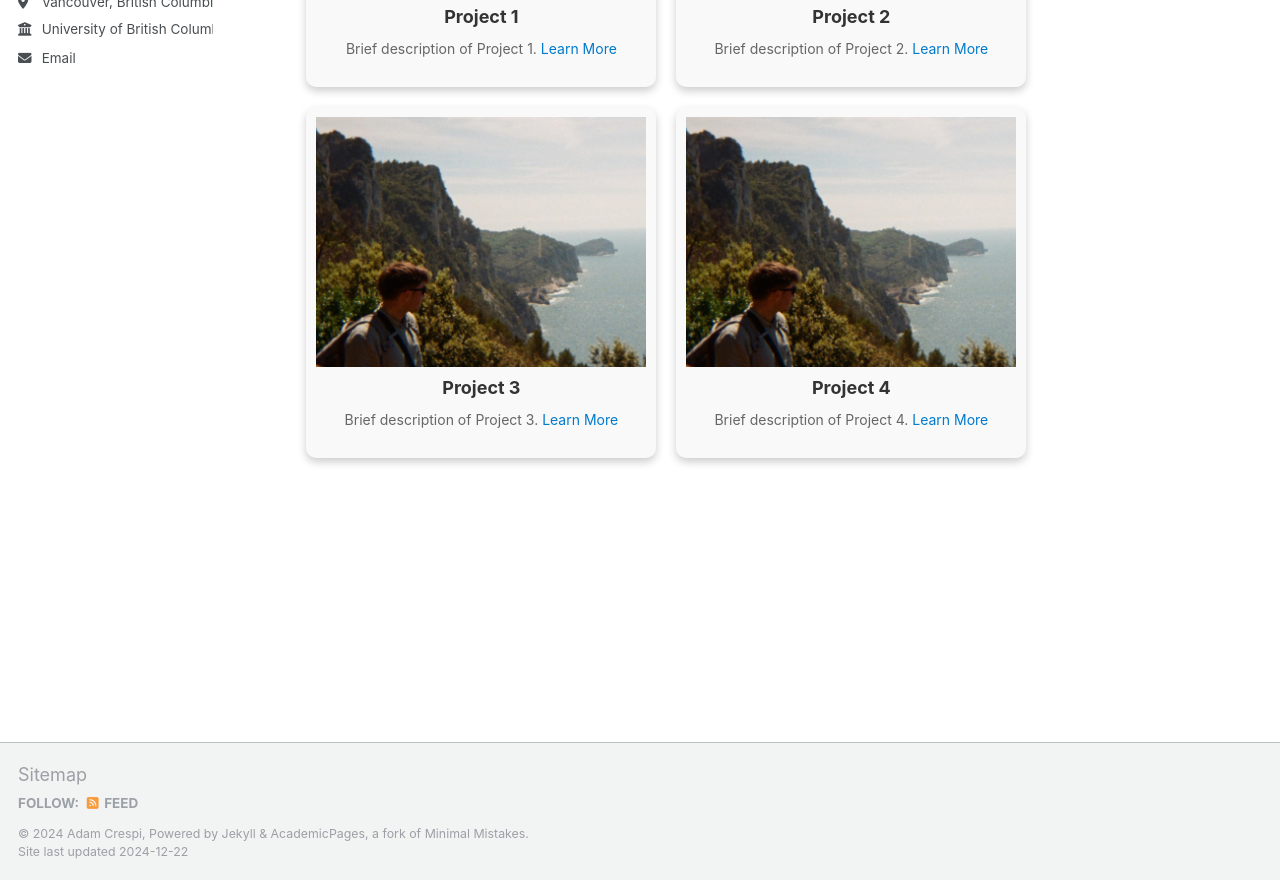
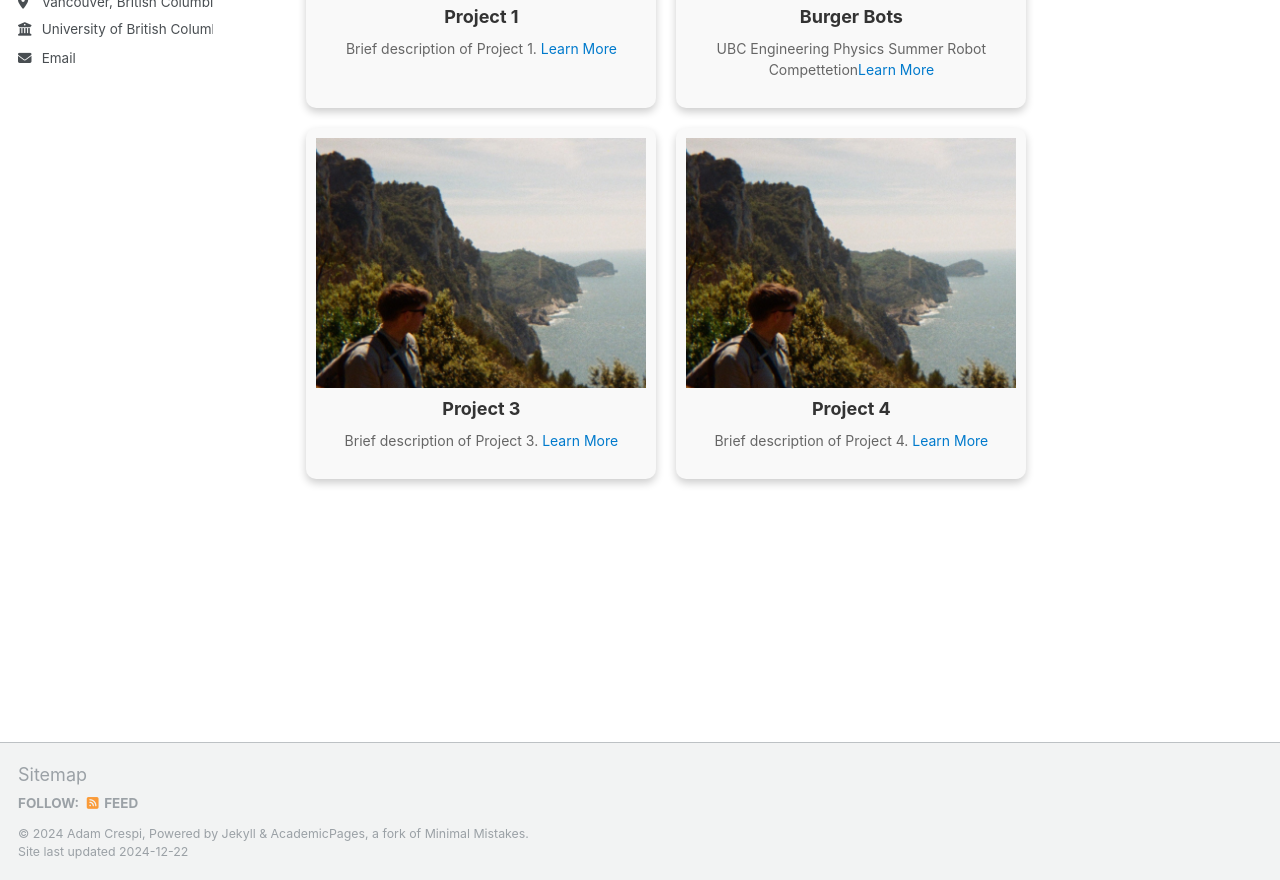
Before and after one commit to adamcrespi/adamcrespi.github.io, a Jekyll site: the page built from _pages/about.md, in a window 1280 px wide and 1312 px high, cut to the strip 432-1312 px from the top of the window. Built offline with Jekyll 4.4.1, drawn with Linux system fonts in a browser that asks for light colours.

Commit message:
Update about.md

```diff
--- a/_pages/about.md
+++ b/_pages/about.md
@@ -21,8 +21,8 @@ redirect_from:
       <img src="/images/buger.jpg" alt="Project 2" class="static-image">
       <img src="/images/burgergif.gif" alt="Project 2 GIF" class="hover-image">
     </div>
-    <h3>Project 2</h3>
-    <p>Brief description of Project 2. <a href="/projects/project2/">Learn More</a></p>
+    <h3>Burger Bots</h3>
+    <p>UBC Engineering Physics Summer Robot Compettetion<a href="/projects/project2/">Learn More</a></p>
   </div>
   <div class="project">
     <div class="image-container">
```
